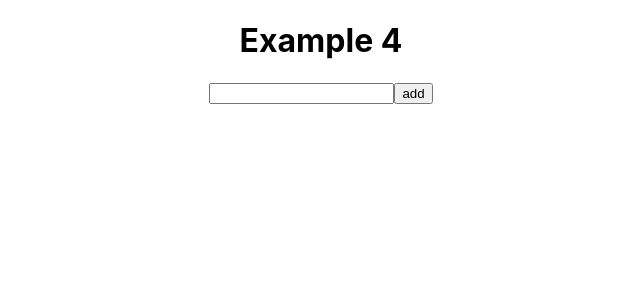
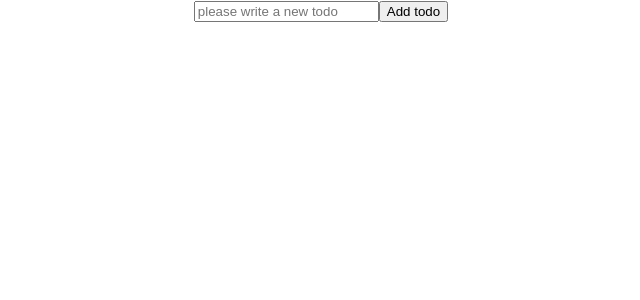
Before and after one commit to AndriiNyzhnyk1994/try-redux-toolkit, a React (Create React App) app: page / in a window 1280 px wide. Shown: the top 300 px of the page, without its empty margins (319-959 px from the left). Built offline with nearby package versions, Linux system fonts and the light colour scheme.

Commit message:
ex1/ prepeating to learning async thunk

```diff
--- a/src/Example1/App.tsx
+++ b/src/Example1/App1.tsx
@@ -11,7 +11,7 @@ export type ToDoType = {
     completed: boolean
 }
 
-function App() {
+function App1() {
     const [text, setText] = useState('')
     const dispatch = useAppDispatch()
 
@@ -35,4 +35,4 @@ function App() {
     );
 }
 
-export default App;
+export default App1;
--- a/src/Example1/Components/TodoItem.tsx
+++ b/src/Example1/Components/TodoItem.tsx
@@ -1,5 +1,5 @@
 import React from 'react'
-import { ToDoType } from '../App'
+import { ToDoType } from '../App1'
 import { useAppDispatch } from '../hook'
 import { changeTodoStatus, removeTodo } from '../store/todoSlice'
 
--- a/src/Example1/store/index.ts
+++ b/src/Example1/store/index.ts
@@ -2,14 +2,11 @@ import { configureStore } from "@reduxjs/toolkit";
 import todoReducer from './todoSlice'
 
 
-const store = configureStore({
+export const store1 = configureStore({
     reducer: {
         todos: todoReducer
     }
 })
 
-export type RootStateType = ReturnType<typeof store.getState>
-export type AppDispatch = typeof store.dispatch
-
-
-export default store
+export type RootStateType = ReturnType<typeof store1.getState>
+export type AppDispatch = typeof store1.dispatch
--- a/src/Example1/store/todoSlice.ts
+++ b/src/Example1/store/todoSlice.ts
@@ -1,5 +1,5 @@
 import { createSlice, PayloadAction } from "@reduxjs/toolkit";
-import { ToDoType } from "../App";
+import { ToDoType } from "../App1";
 
 
 
--- a/src/index.tsx
+++ b/src/index.tsx
@@ -9,6 +9,8 @@ import App3 from './Example3/App3';
 import { setupStore3 } from './Example3/store3/store3';
 import { setupStore4 } from './Example4/store4/store4';
 import { App4 } from './Example4/App4';
+import { store1 } from './Example1/store';
+import App1 from './Example1/App1';
 
 const root = ReactDOM.createRoot(
   document.getElementById('root') as HTMLElement
@@ -22,8 +24,8 @@ const store3 = setupStore3()
 const store4 = setupStore4()
 
 
-root.render(<Provider store={store4}>
-  <App4 />
+root.render(<Provider store={store1}>
+  <App1 />
 </Provider>)
 
 
```
Also changed, not shown: 1 other file (tests, documents, lock files or other folders).
